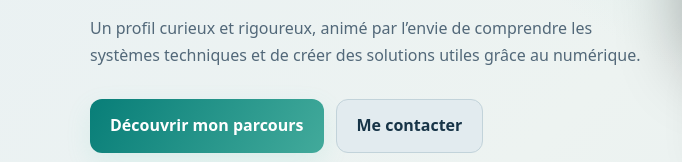
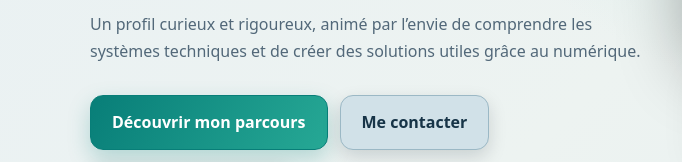
Before and after one commit to silvioboris1800-png/portfolio-silvio, a plain HTML site: page index.html in a window 1280 px wide. Both pictures are taken after a click on the button "Activer le thème clair". Shown: the part 558-720 px from the top of the page, 0-682 px from the left. Drawn offline with Linux system fonts and the light colour scheme.

Commit message:
Corrige le contraste des boutons de l'accueil

```diff
--- a/index.html
+++ b/index.html
@@ -139,6 +139,35 @@ body:not(.dark-theme) .hero-image-caption span{color:#9df0df}
 @media(prefers-reduced-motion:no-preference){body:not(.dark-theme) .card:hover{box-shadow:0 18px 38px #1d40501c}}
 </style>
 
+
+<style>
+/* Contraste renforcé des trois boutons de l'accueil */
+#page-accueil .actions .btn{
+ display:inline-flex!important;align-items:center;justify-content:center;
+ min-height:48px;padding:13px 21px;border-radius:13px;
+ background:#173b52!important;color:#fff!important;
+ border:1px solid #477187!important;
+ box-shadow:0 7px 18px #07132126;
+ font-weight:800;text-decoration:none!important;
+}
+#page-accueil .actions .btn.primary{
+ background:linear-gradient(120deg,#087e78,#26a895)!important;
+ color:#fff!important;border-color:#087e78!important;
+ box-shadow:0 9px 22px #087e7840;
+}
+#page-accueil .actions .btn:hover{
+ filter:brightness(1.12);transform:translateY(-3px);
+ box-shadow:0 12px 24px #07132130;
+}
+body:not(.dark-theme) #page-accueil .actions .btn:not(.primary){
+ background:#d1e1e8!important;color:#173447!important;border-color:#9bb8c5!important;
+}
+body:not(.dark-theme) #page-accueil .actions .btn.primary{
+ background:linear-gradient(120deg,#087e78,#26a895)!important;color:#fff!important;
+}
+@media(max-width:600px){#page-accueil .actions .btn{width:100%}}
+</style>
+
 </head>
 <body>
 <header><nav class="wrap"><a class="logo" href="#accueil">SILVIO<span>.</span></a><div class="links" aria-label="Navigation principale">
```
